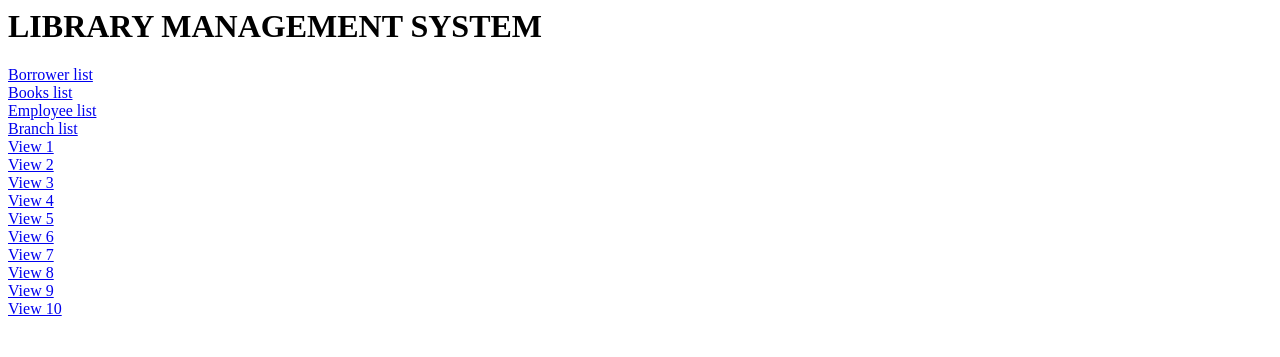
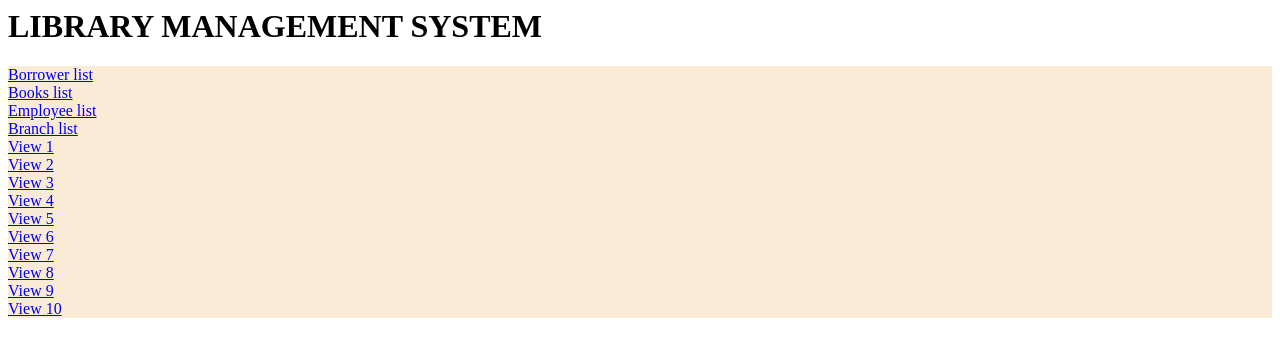
Before and after one commit to TegSingh/DMS-Project-Phase-3, a Flask app: page / in a window 1280 px wide. Shown: the top 357 px of the page. Run offline with Flask 2, Linux system fonts and the light colour scheme; parts of the project's set-up code (start-up, migrations or seed data) failed here and were passed over.

Commit message:
stylesheet edit

```diff
--- a/static/css/stylesheet.css
+++ b/static/css/stylesheet.css
@@ -0,0 +1,3 @@
+.Form{
+    background-color: antiquewhite;
+}
--- a/templates/index.html
+++ b/templates/index.html
@@ -1,3 +1,6 @@
+<head>
+    <link href="stylesheet.css" rel="stylesheet" type="text/css">
+</head>
 <h1>LIBRARY MANAGEMENT SYSTEM</h1>
 <div class="Form">
     <!-- <form method = 'POST' action = "">
```
